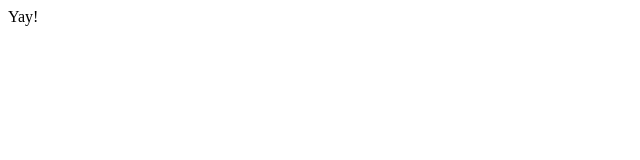
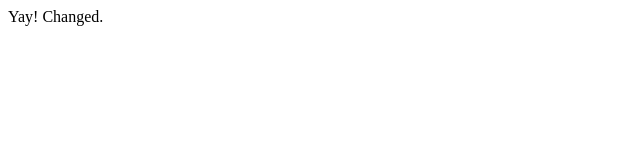
Before and after one commit to tmalaher/tmalaher.github.io, a plain HTML site: page index.html in a window 1280 px wide. Shown: the full height of the page, 0-640 px from the left. Drawn offline with Linux system fonts and the light colour scheme.

Commit message:
test change

```diff
--- a/index.html
+++ b/index.html
@@ -4,5 +4,6 @@
 </head>
 <body>
 Yay!
+Changed.
 </body>
 <html>
```
